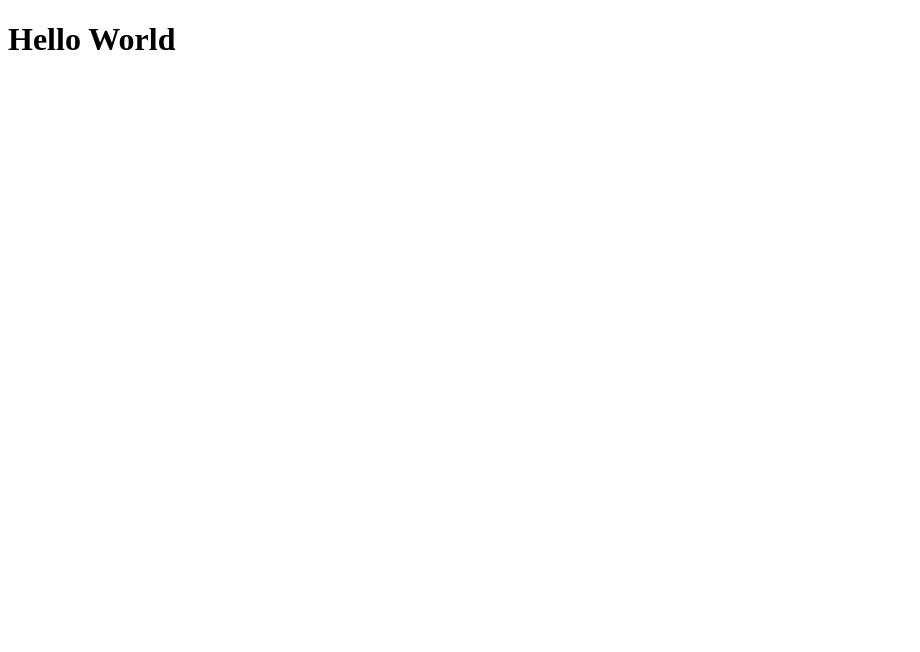
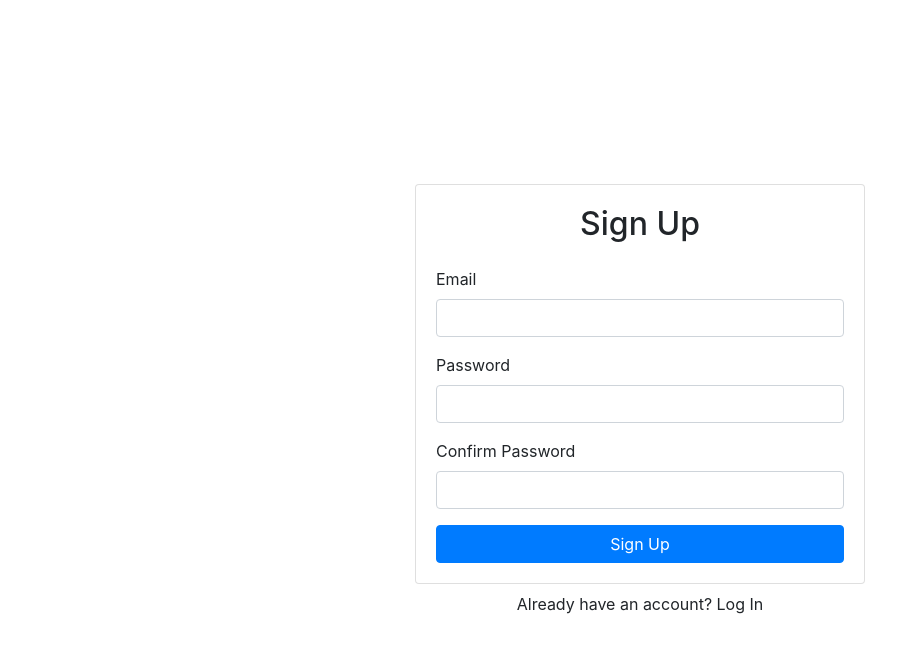
Before and after one commit to ShrikeFound/lucius, a React (Create React App) app: page / in a window 1280 px wide. Shown: the top 652 px of the page, without its empty margins (0-920 px from the left). Built offline with nearby package versions, Linux system fonts and the light colour scheme; no server answers.

Commit message:
added firebase authorization

```diff
--- a/src/components/App.js
+++ b/src/components/App.js
@@ -1,10 +1,20 @@
 import React from 'react'
-
+import Signup from './Signup.js'
+import { Container } from 'react-bootstrap'
+import { AuthProvider } from '../contexts/AuthContext.js'
 const App = () => {
   return (
-    <div>
-      <h1>Hello World</h1>
-    </div>
+      <AuthProvider>
+        <Container
+          className="d-flex align-items-center justify-content-center"
+          style={{ minHeight: '100vh' }}
+        >
+          <div className = "w-100" style={{maxWidth: '450px'}}>
+            <Signup/>
+          </div>
+
+        </Container>
+      </AuthProvider>
   )
 }
 
--- /dev/null
+++ b/src/components/Signup.js
@@ -0,0 +1,68 @@
+import React, { useRef,useState } from 'react'
+import { Card, Button, Form, Alert } from 'react-bootstrap'
+import { useAuth } from '../contexts/AuthContext'
+
+const Signup = () => {
+
+  const [error, setError] = useState("");
+  const [loading, setLoading] = useState(false);
+
+  const emailRef = useRef();
+  const passwordRef = useRef();
+  const passwordConfirmRef = useRef();
+  const { signup,currentUser} = useAuth();
+
+
+  const handleSubmit = async (e) => {
+    e.preventDefault();
+    if (passwordRef.current.value !== passwordConfirmRef.current.value) {
+      return setError("Passwords do not match")
+    }
+    try {
+      setError("");
+      setLoading(true);
+      signup(emailRef.current.value, passwordRef.current.value);
+    } catch (error) {
+      setError("Sign up failed.");
+    }
+    setLoading(false);
+  }
+
+
+  return (
+    <>
+      <Card>
+        <Card.Body>
+          <h2 className="text-center mb-4">Sign Up</h2>
+          {error && <Alert variant="danger">{error}</Alert>}
+          <Form onSubmit={handleSubmit}>
+            <Form.Group id="email">
+              <Form.Label>Email</Form.Label>
+              <Form.Control type="email" ref={emailRef} required/>
+            </Form.Group>
+
+            <Form.Group id="password">
+              <Form.Label>Password</Form.Label>
+              <Form.Control type="password" ref={passwordRef} required/>
+            </Form.Group>
+
+            <Form.Group id="password-confirm">
+              <Form.Label>Confirm Password</Form.Label>
+              <Form.Control type="password" ref={passwordConfirmRef} required/>
+            </Form.Group>
+
+            <Button disabled={loading} className = "w-100" type="submit">
+              Sign Up
+            </Button>
+
+          </Form>
+        </Card.Body>
+      </Card>
+      <div className="w-100 text-center mt-2">
+        Already have an account? Log In
+      </div>
+    </>
+  )
+}
+
+export default Signup
--- /dev/null
+++ b/src/contexts/AuthContext.js
@@ -0,0 +1,41 @@
+import React, {useContext, useState, useEffect} from 'react'
+import {auth} from '../firebase'
+const AuthContext = React.createContext();
+
+//lets us use a context
+export const useAuth = () => {
+  return useContext(AuthContext)
+}
+
+export const AuthProvider = ({ children }) => {
+  const [currentUser, setCurrentUser] = useState();
+  const [loading, setLoading] = useState(true);
+
+  //signs user up using firebase
+  const signup = (email,password) => {
+    auth.createUserWithEmailAndPassword(email,password)
+  }
+
+
+
+  useEffect(() => {
+    //if user is signed up, set current user to user and unsubscribe
+    const unsubscribe = auth.onAuthStateChanged((user) => {
+      setCurrentUser(user);
+      setLoading(false);
+    })
+
+    return unsubscribe
+  },[])
+
+  const value = {
+    currentUser,
+    signup
+  }
+
+  return (
+    <AuthContext.Provider value={ value }>
+      {!loading && children}
+    </AuthContext.Provider>
+  )
+}
--- a/src/firebase.js
+++ b/src/firebase.js
@@ -1,16 +1,8 @@
 import firebase from 'firebase/app'
 import "firebase/auth"
+const firebaseConfig = require("./firebaseConfig.json")
 
-const app = firebase.initializeApp({
-  apiKey: process.env.FIREBASE_API_KEY,
-  authDomain: process.env.FIREBASE_AUTH_DOMAIN,
-  databaseURL: process.env.REACT_APP_FIREBASE_DATABASE_URL,
-  projectId: process.env.REACT_APP_FIREBASE_PROJECT_ID,
-  storageBucket: process.env.REACT_APP_FIREBASE_STORAGE_BUCKET,
-  messagingSenderId: process.env.REACT_APP_FIREBASE_MESSAGING_SENDER_ID,
-  appId: process.env.REACT_APP_FIREBASE_APP_ID,
-  measurementId: process.env.REACT_APP_FIREBASE_MEASUREMENT_ID
-})
+const app = firebase.initializeApp(firebaseConfig)
 
 export const auth = app.auth()
 export default app
--- a/src/index.js
+++ b/src/index.js
@@ -1,6 +1,7 @@
 import React from 'react';
 import ReactDOM from 'react-dom';
 import App from './components/App';
+import 'bootstrap/dist/css/bootstrap.min.css'
 
 
 ReactDOM.render(
```
Also changed, not shown: 2 other files (tests, documents, lock files or other folders).
